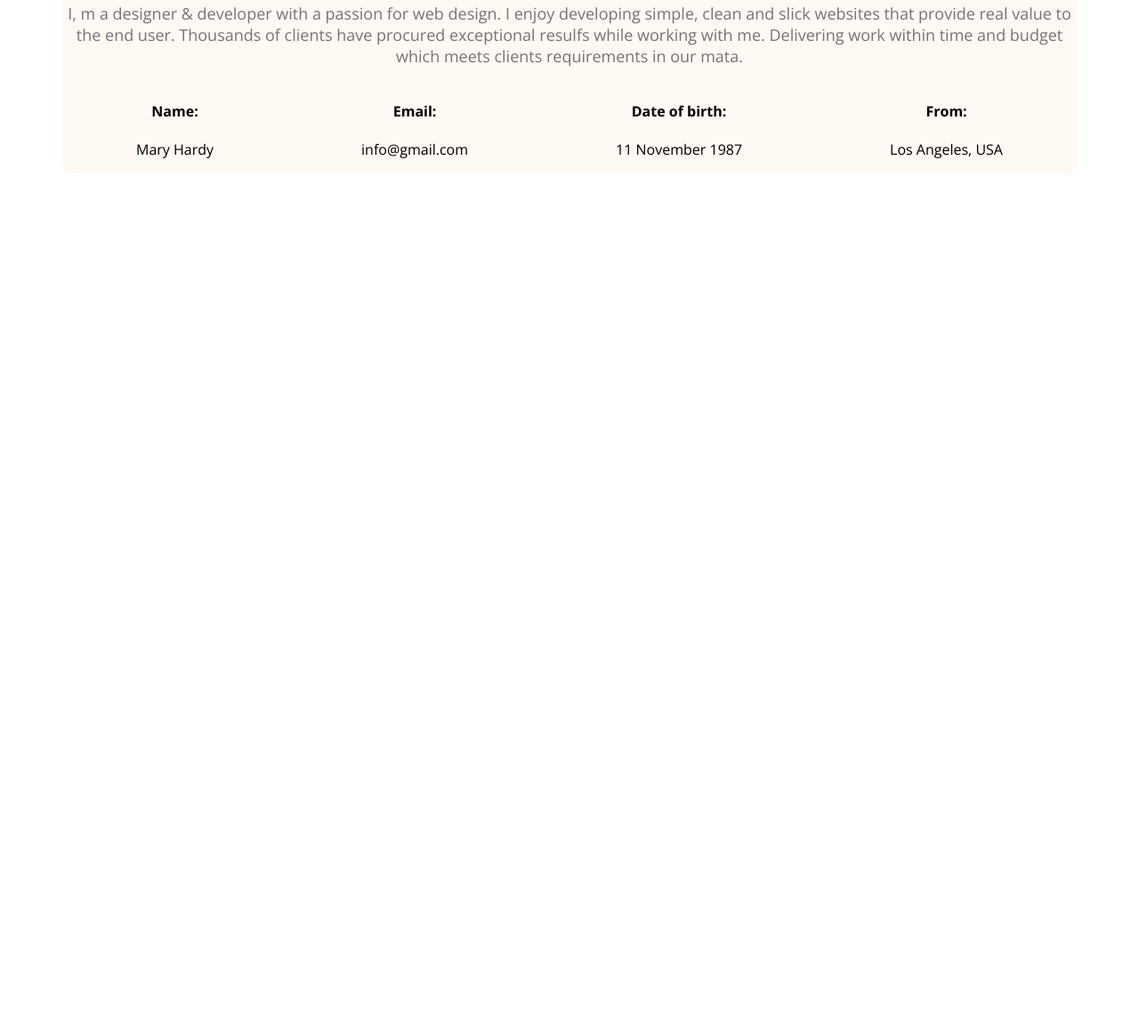
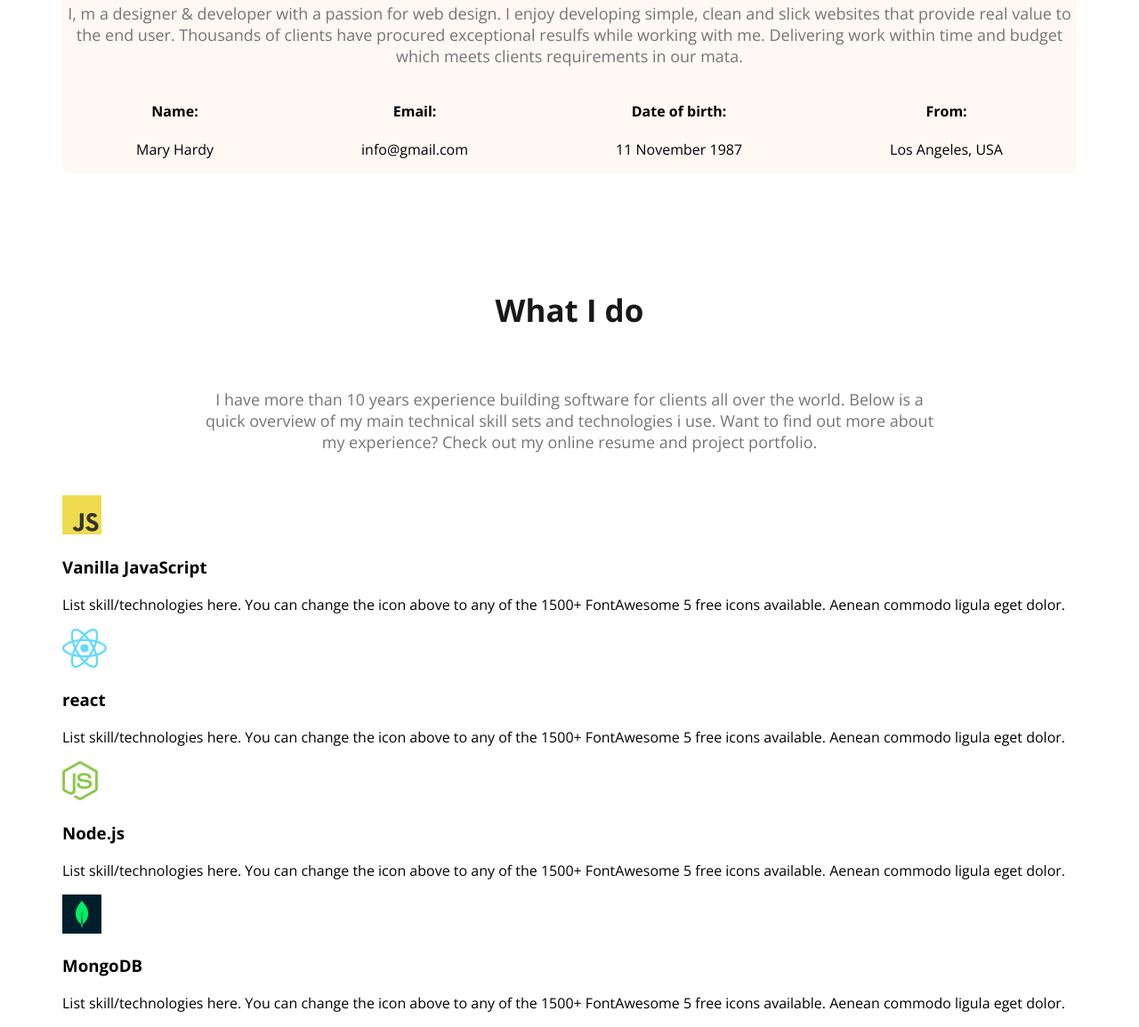
Before and after one commit to MdNurulIslam99/webdeveloper-portfolio, a plain HTML site: page index.html in a window 1280 px wide. Shown: the part 977-2132 px from the top of the page at 89% size. Before the commit the page ends 1302 px from the top, so only its background shows below. Drawn offline with nearby package versions, Linux system fonts and the light colour scheme.

Commit message:
skill description

```diff
--- a/index.html
+++ b/index.html
@@ -78,6 +78,54 @@
 
         </section>
 
+        <!-- What I do section start -->
+
+        <section>
+            <h3 class="section-title">What I do</h3>
+            <p id="what-i-do-description" class="section-description">
+                I have more than 10 years experience building software for clients all over the world. Below is a quick
+                overview of my main technical skill sets and technologies i use. Want to find out more about my
+                experience? Check out my online resume and project portfolio.
+            </p>
+
+            <!-- .skill*4>img+h3.skill-title+p.skill-description -->
+
+
+            <div class="skill">
+                <img src="images/icons/js.png" alt="js img">
+                <h3 class="skill-title">Vanilla JavaScript</h3>
+                <p class="skill-description">
+                    List skill/technologies here. You can change the icon above to any of the 1500+ FontAwesome 5 free
+                    icons available. Aenean commodo ligula eget dolor.
+                </p>
+            </div>
+            <div class="skill">
+                <img src="images/icons/react.png" alt="react img">
+                <h3 class="skill-title">react</h3>
+                <p class="skill-description">List skill/technologies here. You can change the icon above to any of the
+                    1500+ FontAwesome 5 free icons available. Aenean commodo ligula eget dolor.
+
+                </p>
+            </div>
+            <div class="skill">
+                <img src="images/icons/nodejs.png" alt="">
+                <h3 class="skill-title">Node.js</h3>
+                <p class="skill-description">List skill/technologies here. You can change the icon above to any of the 1500+ FontAwesome 5 free icons available. Aenean commodo ligula eget dolor.
+
+                </p>
+            </div>
+
+            <div class="skill">
+                <img src="images/icons/mongo.png" alt="mongo image">
+                <h3 class="skill-title">MongoDB</h3>
+                <p class="skill-description">List skill/technologies here. You can change the icon above to any of the 1500+ FontAwesome 5 free icons available. Aenean commodo ligula eget dolor.
+
+                </p>
+            </div>
+
+
+        </section>
+
     </main>
 
     <footer>
--- a/styles/portfolio.css
+++ b/styles/portfolio.css
@@ -135,3 +135,6 @@ main{
     text-align: center;
 
 }
+#what-i-do-description{
+    padding: 30px 150px;
+}
```
